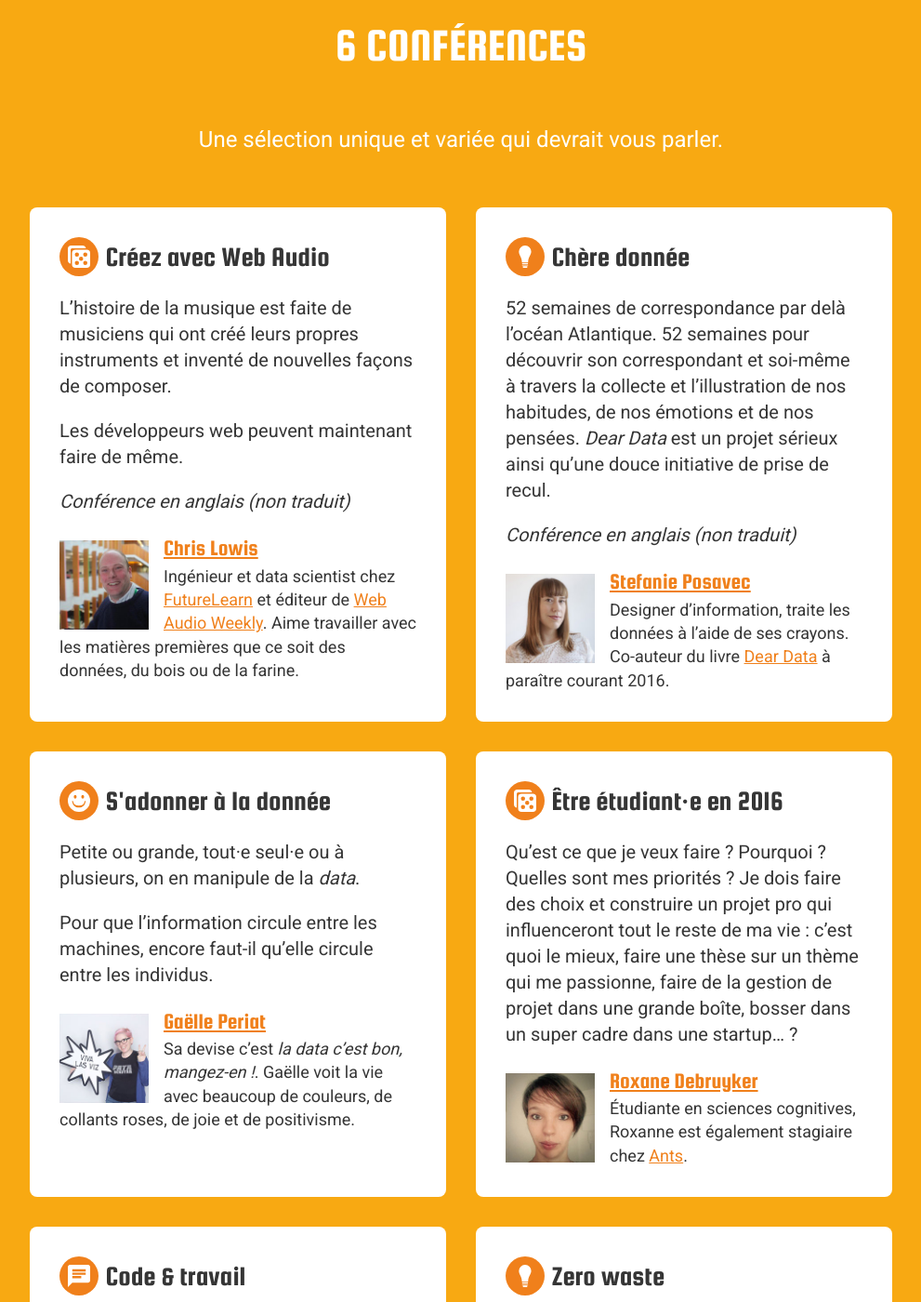
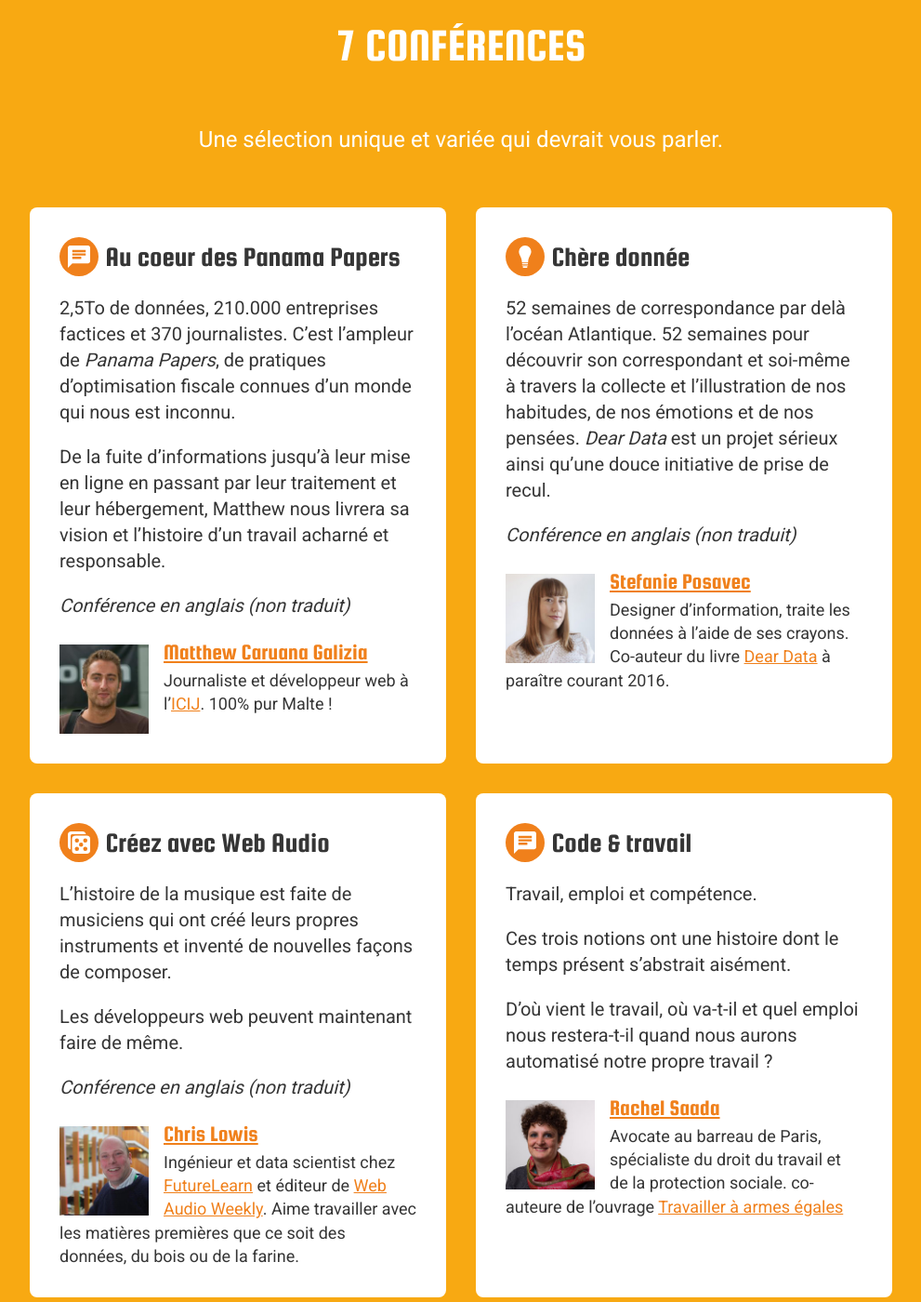
Before and after one commit to sudweb/2016, a Jekyll site: the page built from index.html, in a window 1280 px wide and 1400 px high, scrolled down 1629 px. Shown: the whole window at 93% size, without its empty margins (144-1135 px from the left). Built offline with Jekyll 4.4.1, drawn with Linux system fonts in a browser that asks for light colours; the list of posts is cut into pages by our own code; some of the changed text lies outside the part shown.

Commit message:
Matthew Caruana Galizia (#150)

```diff
--- a/_data/speakers.yml
+++ b/_data/speakers.yml
@@ -35,8 +35,7 @@ rachel:
 roxane:
   name: Roxane Debruyker
   bio: >-
-    Étudiante en sciences cognitives, Roxanne est également
-    stagiaire chez [Ants](http://weareants.fr/).
+    Étudiante en sciences cognitives.
   location: Bordeaux
   country: France
   twitter: dbr_roxane
@@ -62,6 +61,14 @@ gaelle:
   country: France
   twitter: GaellePeriat
   avatar: gaelle-periat
+
+matthew:
+  name: Matthew Caruana Galizia
+  bio: >-
+    Journaliste et développeur web à l'[ICIJ](https://www.icij.org/). 100% pur Malte !
+  country: Costa Rica
+  twitter: mcaruanagalizia
+  avatar: matthew-caruana-galizia
 
 # Lightning talks
 
```
Also changed, not shown: _data/attendees.json (+10 -0 lines), _talks/conferences/code-et-travail.md (+1 -1 lines), _talks/conferences/data-from-scratch.md (+1 -1 lines), _talks/conferences/etudier-en-2016.md (+1 -1 lines), _talks/conferences/panama-papers.md (added, +19 -0 lines), _talks/conferences/web-audio-creativity.md (+1 -1 lines), Gemfile.lock, assets/images/2016/orateurs/matthew-caruana-galizia.jpg (added).
